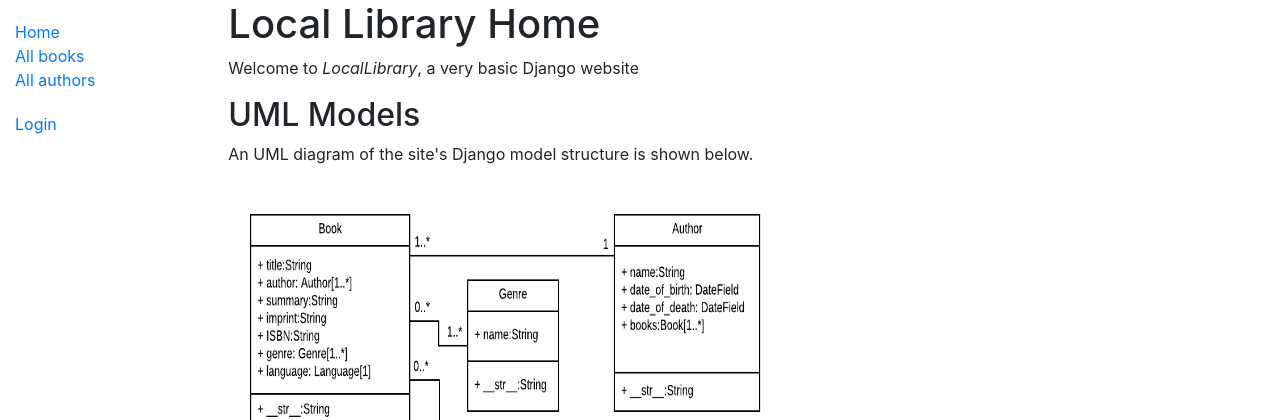
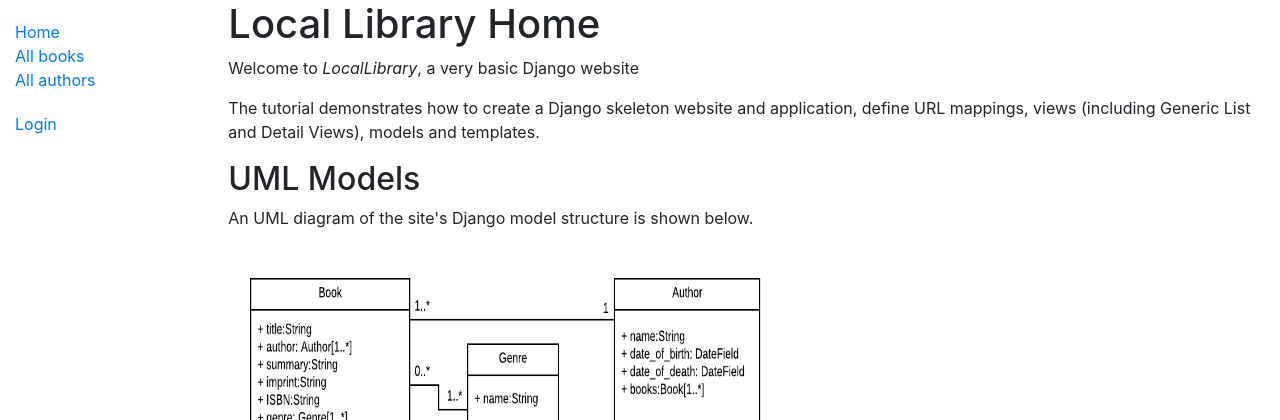
Before and after one commit to olegbei/2020, a Django app: page /catalog/ in a window 1280 px wide. Shown: the top 420 px of the page. Run offline with Django 3.2, Linux system fonts and the light colour scheme; data that the repository does not hold is empty; some libraries are stand-ins or nearby versions.

Commit message:
Revert "3"
This reverts commit eb08ca3318f0dcfeb5518eb78bc057e78606cc74.

```diff
--- a/catalog/templates/index.html
+++ b/catalog/templates/index.html
@@ -4,7 +4,7 @@
 <h1>Local Library Home</h1>
 
 <p>Welcome to <em>LocalLibrary</em>, a very basic Django website</p>
-
+<p>The tutorial demonstrates how to create a Django skeleton website and application, define URL mappings, views (including Generic List and Detail Views), models and templates.</p>
 
 
 <h2>UML Models</h2>
```
